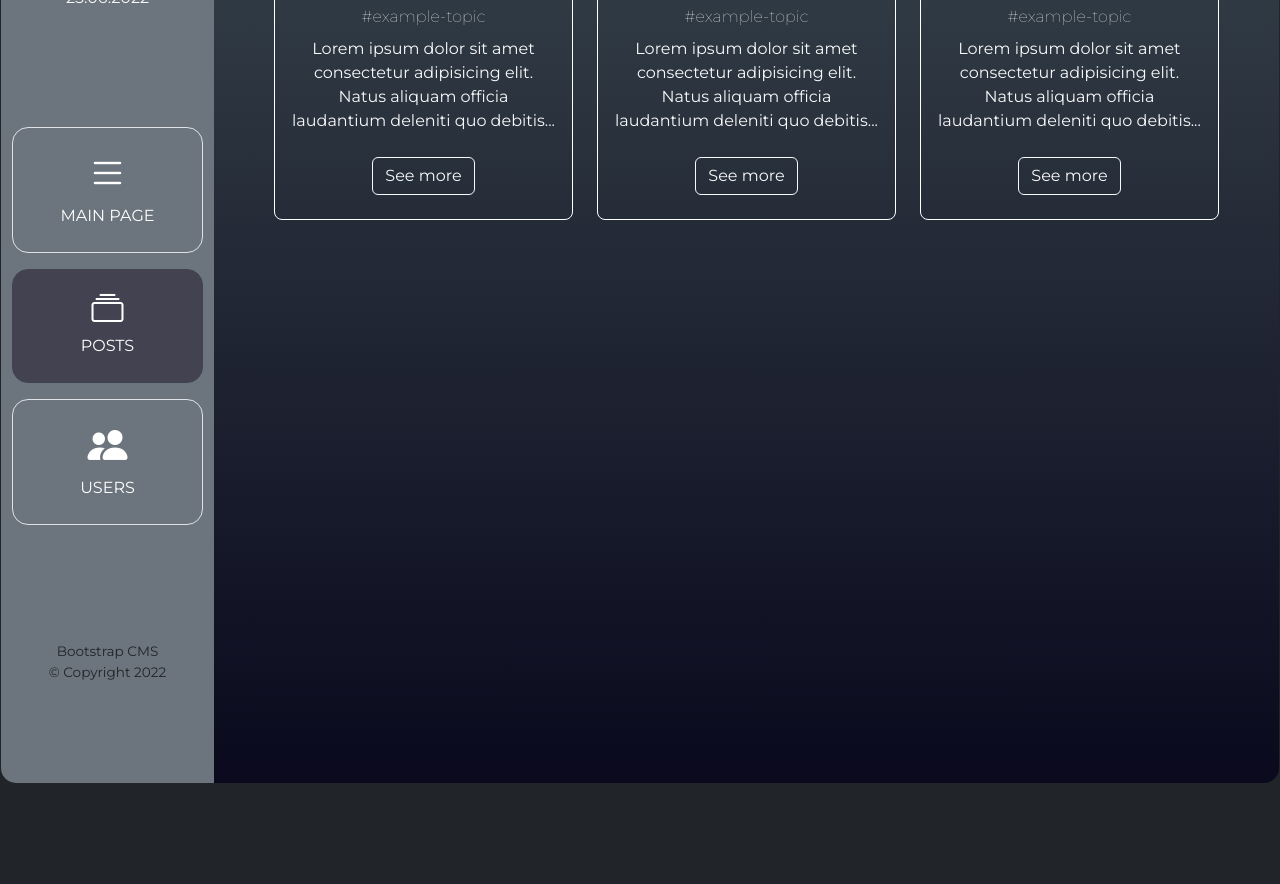
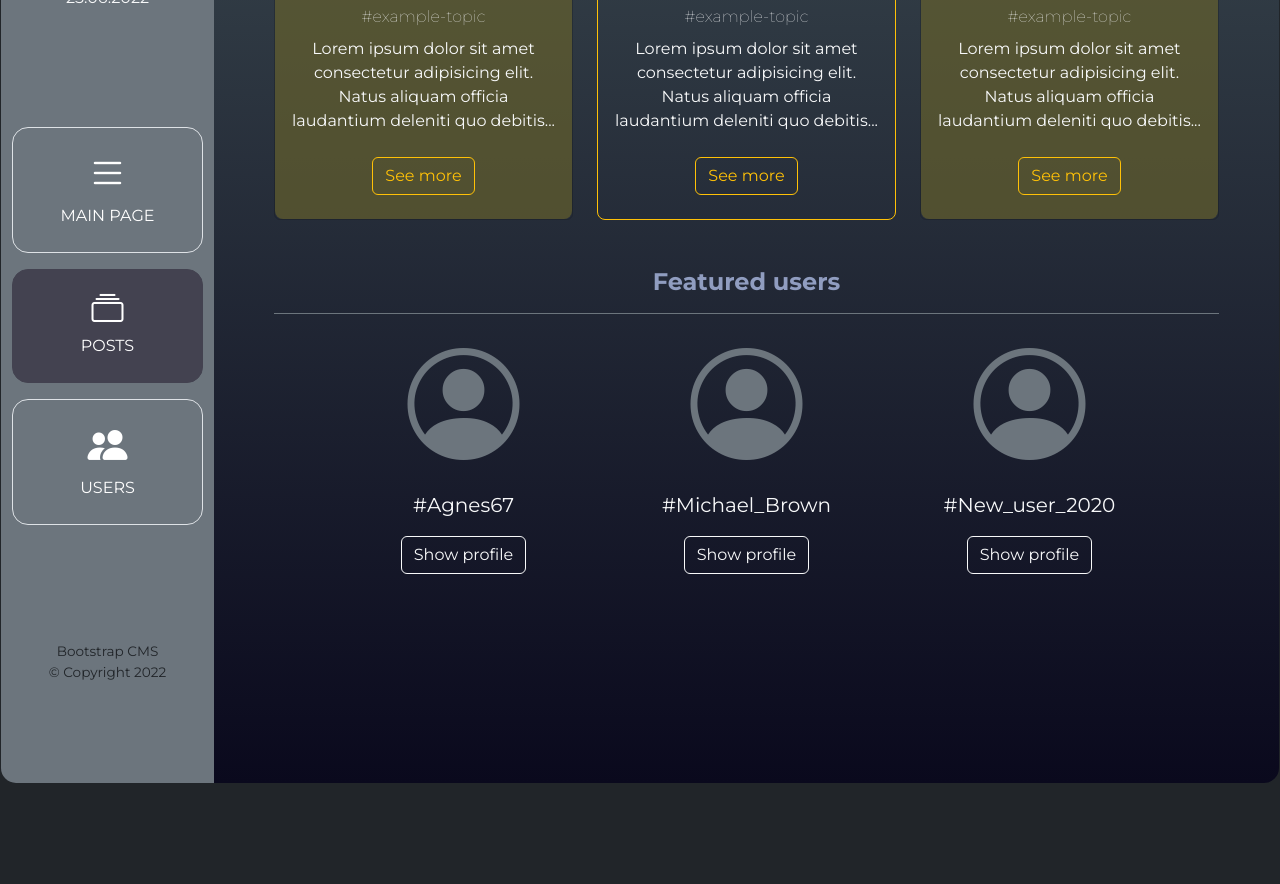
Before and after one commit to Agnesbrzo/cms-structure, a plain HTML site: page posts.html in a window 1280 px wide. Shown: the part 316-1200 px from the top of the page. Drawn offline with nearby package versions, Linux system fonts and the light colour scheme.

Commit message:
adding featured users section to posts.html

```diff
--- a/posts.html
+++ b/posts.html
@@ -74,11 +74,31 @@
           <div class="col-10 panel-right text-light">
             <div class="text-center px-5 mt-5">
               <h2 class="text-uppercase mb-4">Posts</h2>
-              <p class="h4 mb-4 fw-bold">Featured posts</p>
+              <p class="h4 mb-4 fw-bold" style="color: rgb(144, 157, 192)">
+                Featured posts
+              </p>
 
               <div class="row align-items-center">
                 <div class="col-4">
-                  <div class="card border-white rounded-3 bg-transparent">
+                  <div class="card bg-transparent">
+                    <div
+                      class="card-body rounded-3"
+                      style="background-color: rgba(107, 101, 43, 0.63)"
+                    >
+                      <h5 class="card-title mt-2">Title of post</h5>
+                      <p class="fw-light mb-2">#example-topic</p>
+                      <p class="card-text">
+                        Lorem ipsum dolor sit amet consectetur adipisicing elit.
+                        Natus aliquam officia laudantium deleniti quo debitis...
+                      </p>
+                      <a href="#" class="btn btn-outline-warning my-2"
+                        >See more</a
+                      >
+                    </div>
+                  </div>
+                </div>
+                <div class="col-4">
+                  <div class="card border-warning rounded-3 bg-transparent">
                     <div class="card-body">
                       <h5 class="card-title mt-2">Title of post</h5>
                       <p class="fw-light mb-2">#example-topic</p>
@@ -86,37 +106,25 @@
                         Lorem ipsum dolor sit amet consectetur adipisicing elit.
                         Natus aliquam officia laudantium deleniti quo debitis...
                       </p>
-                      <a href="#" class="btn btn-outline-light my-2"
+                      <a href="#" class="btn btn-outline-warning my-2"
                         >See more</a
                       >
                     </div>
                   </div>
                 </div>
                 <div class="col-4">
-                  <div class="card border-white rounded-3 bg-transparent">
-                    <div class="card-body">
+                  <div class="card bg-transparent">
+                    <div
+                      class="card-body rounded-3"
+                      style="background-color: rgba(107, 101, 43, 0.63)"
+                    >
                       <h5 class="card-title mt-2">Title of post</h5>
                       <p class="fw-light mb-2">#example-topic</p>
                       <p class="card-text">
                         Lorem ipsum dolor sit amet consectetur adipisicing elit.
                         Natus aliquam officia laudantium deleniti quo debitis...
                       </p>
-                      <a href="#" class="btn btn-outline-light my-2"
-                        >See more</a
-                      >
-                    </div>
-                  </div>
-                </div>
-                <div class="col-4">
-                  <div class="card border-white rounded-3 bg-transparent">
-                    <div class="card-body">
-                      <h5 class="card-title mt-2">Title of post</h5>
-                      <p class="fw-light mb-2">#example-topic</p>
-                      <p class="card-text">
-                        Lorem ipsum dolor sit amet consectetur adipisicing elit.
-                        Natus aliquam officia laudantium deleniti quo debitis...
-                      </p>
-                      <a href="#" class="btn btn-outline-light my-2"
+                      <a href="#" class="btn btn-outline-warning my-2"
                         >See more</a
                       >
                     </div>
@@ -124,6 +132,40 @@
                 </div>
               </div>
             </div>
+            <section class="featured-users text-center py-4">
+              <p
+                class="h4 mt-4 fw-bold border-bottom mx-5 pb-3 border-secondary"
+                style="color: rgb(144, 157, 192)"
+              >
+                Featured users
+              </p>
+              <div class="row pb-3 justify-content-evenly px-5 mx-5">
+                <div class="col-4">
+                  <i
+                    class="bi bi-person-circle d-block text-secondary"
+                    style="font-size: 7rem"
+                  ></i>
+                  <p class="fs-5">#Agnes67</p>
+                  <div class="btn btn-outline-light">Show profile</div>
+                </div>
+                <div class="col-4">
+                  <i
+                    class="bi bi-person-circle d-block text-secondary"
+                    style="font-size: 7rem"
+                  ></i>
+                  <p class="fs-5">#Michael_Brown</p>
+                  <div class="btn btn-outline-light">Show profile</div>
+                </div>
+                <div class="col-4">
+                  <i
+                    class="bi bi-person-circle d-block text-secondary"
+                    style="font-size: 7rem"
+                  ></i>
+                  <p class="fs-5">#New_user_2020</p>
+                  <div class="btn btn-outline-light">Show profile</div>
+                </div>
+              </div>
+            </section>
           </div>
         </div>
       </div>
```
